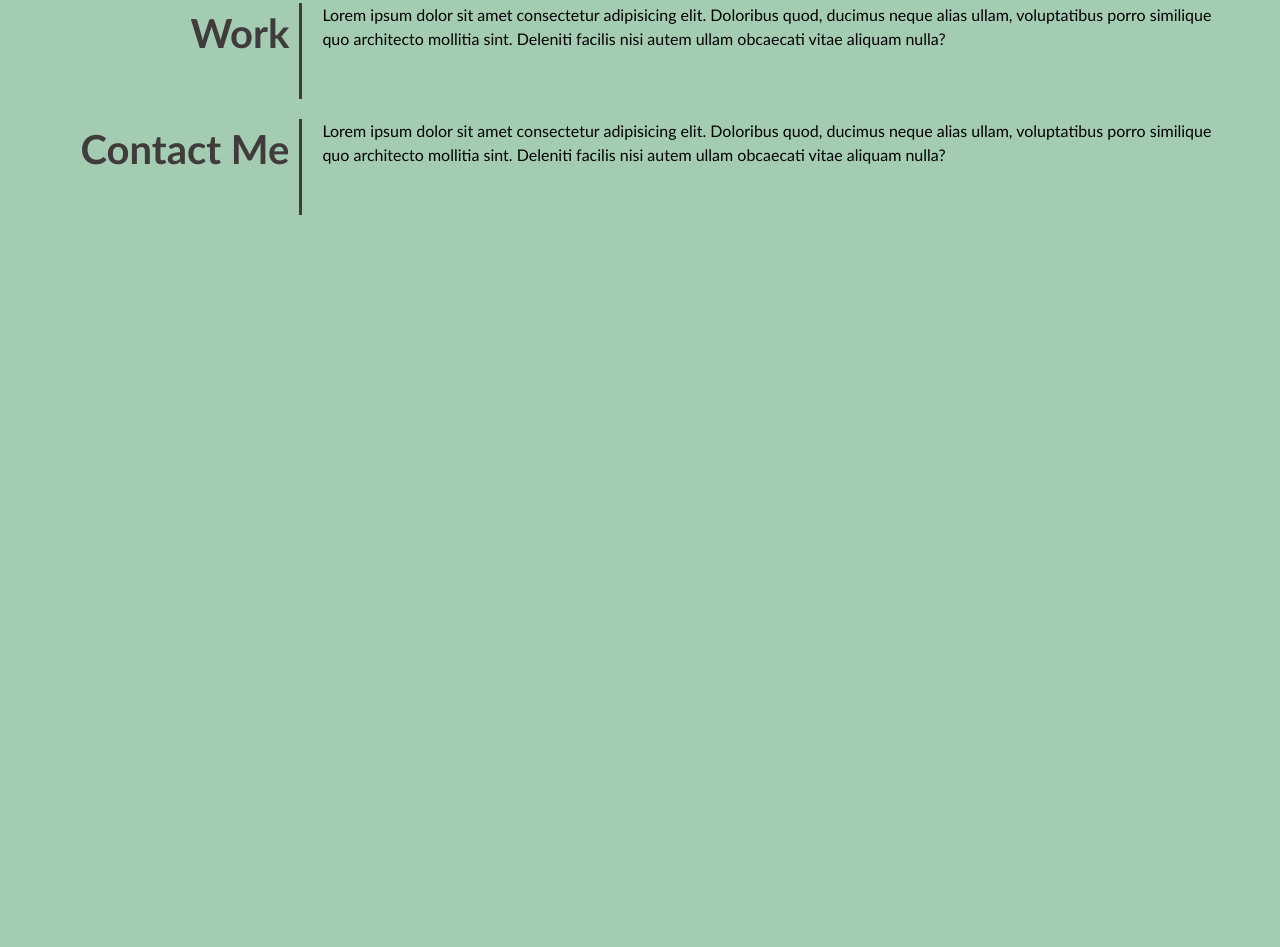
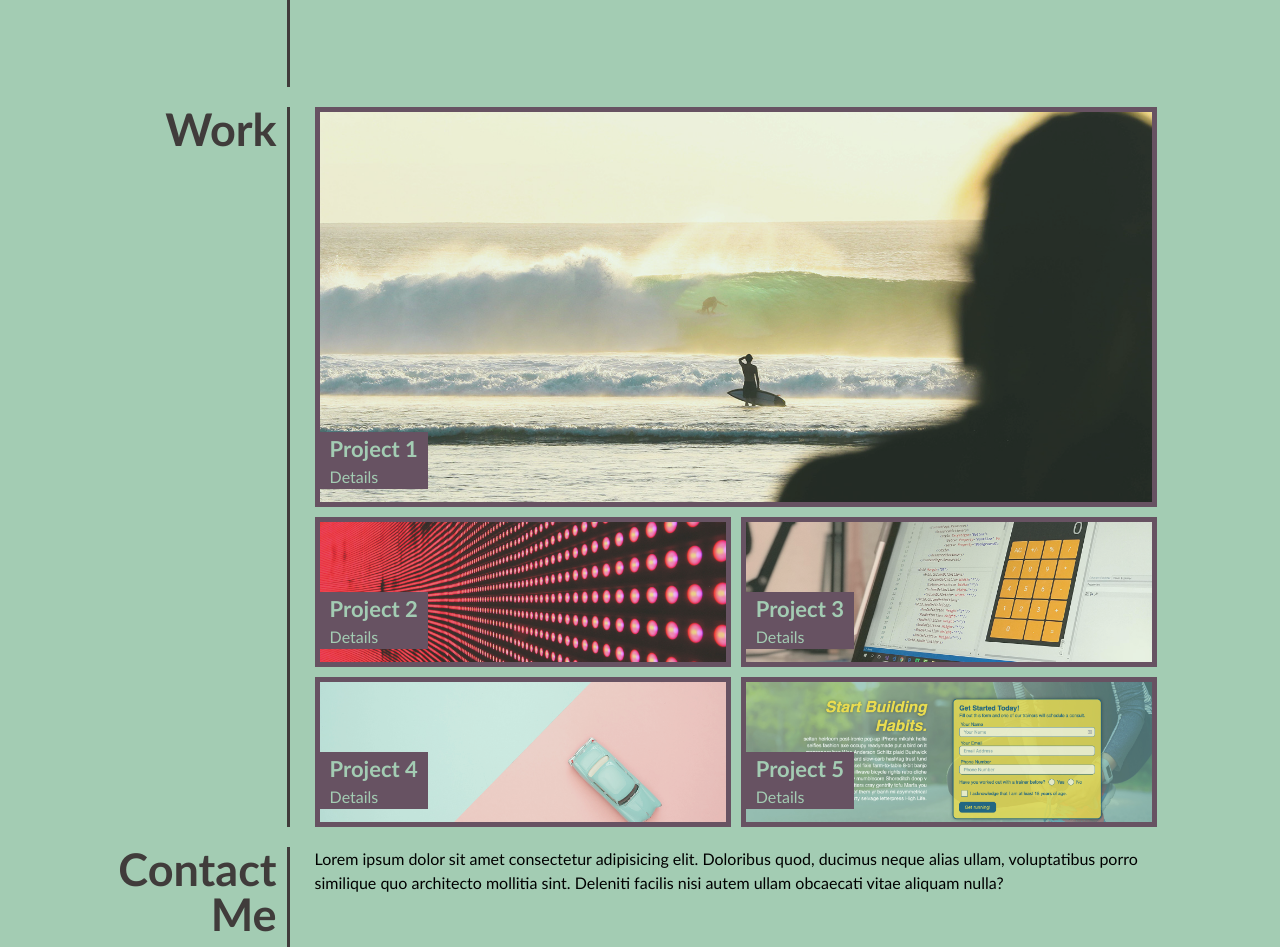
Before and after one commit to IgorTraspadini/responsive-portfolio-ICT, a plain HTML site: page index.html in a window 1280 px wide. Shown: the part 388-1335 px from the top of the page. Before the commit the page ends 800 px from the top, so only its background shows below. Drawn offline with Linux system fonts and the light colour scheme.

Commit message:
Grid work with a elements!

```diff
--- a/assets/css/reset.css
+++ b/assets/css/reset.css
@@ -1,6 +1,4 @@
 * {
-  margin: 0;
-  padding: 0;
   box-sizing: border-box;
 }
 
@@ -9,9 +7,10 @@ html {
 }
 
 body {
-  min-height: 100%;
-  line-height: 1;
-  font-family: sans-serif;
+  margin: 0;
+  padding: 0;
+  font-family: 'Trebuchet MS', 'Lucida Sans Unicode', 'Lucida Grande', 'Lucida Sans', Arial, sans-serif;
+  line-height: 1.5;
 }
 
 h1,
@@ -20,7 +19,11 @@ h3,
 h4,
 h5,
 h6 {
-  font-size: 100%;
+  margin: 0;
+}
+
+p {
+  margin: 0;
 }
 
 input,
--- a/assets/css/style.css
+++ b/assets/css/style.css
@@ -2,12 +2,15 @@
   - color pallet
 */
 :root {
-  --color-1: #E4AB3A;
+  --color-1: #ecc577;
   --color-2: #D6BA73;
   --color-3: #A3CCB3;
   --color-4: #403C3B;
   --color-5: #59344F;
 }
+
+/* Removed the initial css configuration and moved on
+to the reset.css file.
 
 * {
   box-sizing: border-box;
@@ -18,7 +21,6 @@ body {
   padding: 0;
   font-family: 'Trebuchet MS', 'Lucida Sans Unicode', 'Lucida Grande', 'Lucida Sans', Arial, sans-serif;
   line-height: 1.5;
-  background-color: var(--color-3)
 }
 
 h1,
@@ -33,8 +35,15 @@ h6 {
 p {
   margin: 0;
 }
+*/
+
 
 /*  */
+body{
+  background-color: var(--color-3)
+}
+
+
 h1 {
   background-color: var(--color-3);
   color: var(--color-4);
@@ -44,6 +53,7 @@ h1 {
   text-align: center;
   margin-bottom: 5px;
 }
+
 
 header {
   display: flex;
@@ -90,10 +100,10 @@ nav ul li a {
 
 .page-wrapper {
   display: grid;
-  margin: 20px 5% 0 5%;
+  margin: 20px 10% 0 5%;
   row-gap: 20px;
   column-gap: 5px;
-  grid-template-rows: 1fr 1fr 1fr;
+  grid-template-rows: 200px 1fr 100px;
   grid-template-columns: 20% 80%;
   grid-template-areas: "about about-content"
     "work work-content"
@@ -101,14 +111,18 @@ nav ul li a {
 }
 
 .page-section {
-  font-size: 40px;
+  font-size: 30px;
   text-align: right;
+  line-height: 1;
   padding-right: 5px;
   color: var(--color-4);
+  word-spacing: 30px;
 }
 
-.about-content, .contact-content, .work-content{
-  padding-left: 20px;
+.about-content,
+.contact-content,
+.work-content {
+  padding-left: 25px;
   border-left: var(--color-4) solid;
 }
 
@@ -135,3 +149,65 @@ nav ul li a {
 .contact-content {
   grid-area: contact-content;
 }
+
+.work-wrapper {
+  display: grid;
+  grid-template-columns: 1fr 1fr;
+  grid-template-rows: 400px 150px 150px;
+  grid-template-areas: "project-1 project-1"
+                       "project-2 project-3"
+                       "project-4 project-5";
+  gap: 10px;
+}
+
+.project {
+  border: var(--color-5) solid;
+  border-width: 5px;
+  background-position: center;
+  background-repeat: no-repeat;
+  background-size: cover;
+  opacity: 0.8;
+  cursor: pointer;
+}
+
+#project-1 {
+  grid-area: project-1;
+  background-image: url(../images/02-portfolio-4.jpg);
+}
+
+#project-2 {
+  grid-area: project-2;
+  background-image: url(../images/02-portfolio-1.jpg);
+}
+
+#project-3 {
+  grid-area: project-3;
+  background-image: url(../images/02-portfolio-2.jpg);
+}
+
+#project-4 {
+  grid-area: project-4;
+  background-image: url(../images/02-portfolio-3.jpg);
+}
+
+#project-5 {
+  grid-area: project-5;
+  background-image: url(../images/02-run-buddy.jpg);
+}
+
+h3 {
+  font-size: 22px;
+}
+
+article {
+  display: inline-block;
+  position: relative;
+  top: 70px;
+  padding: 0 10px 0 10px;
+  color: var(--color-3);
+  background-color: var(--color-5);
+}
+
+#project-1 article {
+  top: 320px;
+}
--- a/index.html
+++ b/index.html
@@ -36,7 +36,7 @@
   <main class="page-wrapper">
     <!-- about me -->
     <section class="page-section" id="about">
-      <h2>About&nbsp;Me</h2>
+      <h2>About Me</h2>
     </section>
 
     <section class="about-content">
@@ -54,9 +54,41 @@
     </section>
 
     <section class="work-content">
-      <p>Lorem ipsum dolor sit amet consectetur adipisicing elit. Doloribus quod, ducimus neque alias ullam,
-        voluptatibus porro similique quo architecto mollitia sint. Deleniti facilis nisi autem ullam obcaecati vitae
-        aliquam nulla?</p>
+      <section class="work-wrapper">
+        <a class="project" id="project-1" href="" target="_blank" rel='noreferrer noopener'>
+          <article>
+            <h3>Project 1</h3>
+            <p>Details</p>
+          </article>
+        </a>
+        <a class="project" id="project-2" href="" target="_blank" rel='noreferrer noopener'>
+          <article>
+            <h3>Project 2</h3>
+            <p>Details</p>
+          </article>
+        </a>
+
+        <a class="project" id="project-3" href="" target="_blank" rel='noreferrer noopener'>
+          <article>
+            <h3>Project 3</h3>
+            <p>Details</p>
+          </article>
+        </a>
+        <a class="project" id="project-4" href="" target="_blank" rel='noreferrer noopener'>
+          <article>
+            <h3>Project 4</h3>
+            <p>Details</p>
+          </article>
+        </a>
+        <a class="project" id="project-5" href="" target="_blank" rel='noreferrer noopener'>
+          <article>
+            <h3>Project 5</h3>
+            <p>Details</p>
+          </article>
+
+        </a>
+      </section>
+
     </section>
 
     <!-- contact -->
```
